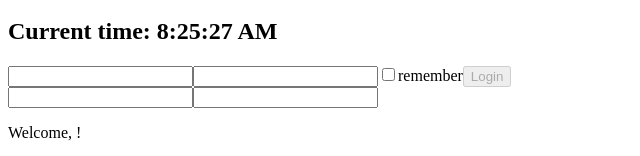
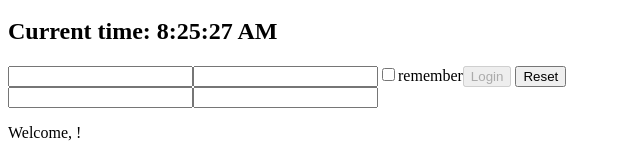
Before and after one commit to lauriiief/React, a React (Vite) app in the folder exercises-react/: page / in a window 1280 px wide. Shown: the part 322-478 px from the top of the page, without its empty margins (0-640 px from the left). Built offline with nearby package versions, Linux system fonts and the light colour scheme.

Commit message:
Controlled Forms - 4

```diff
--- a/exercises-react/src/Login.jsx
+++ b/exercises-react/src/Login.jsx
@@ -25,12 +25,17 @@ export function Login({loginFunction}) { // callback = una funcion que se pasa c
         })
     }
 
+    function handleReset(){
+        setData(createData())
+    }
+
     return (
         <div>
             <input name='username' value={data.username} onChange={handleInputChange} />
             <input name='password' type='password' value={data.password} onChange={handleInputChange} />
             <input name="remember" type="checkbox" checked={data.remember} onChange={handleInputChange}/>remember
             <button disabled={!data.username || !data.password} onClick={() => loginFunction(data)}>Login</button>  {/* pasamos la funcion con una arrow function porque sino se estaria ejecutando todo el rato */}
+            <button onClick={handleReset}>Reset</button>
         </div>
     )
 }
```
